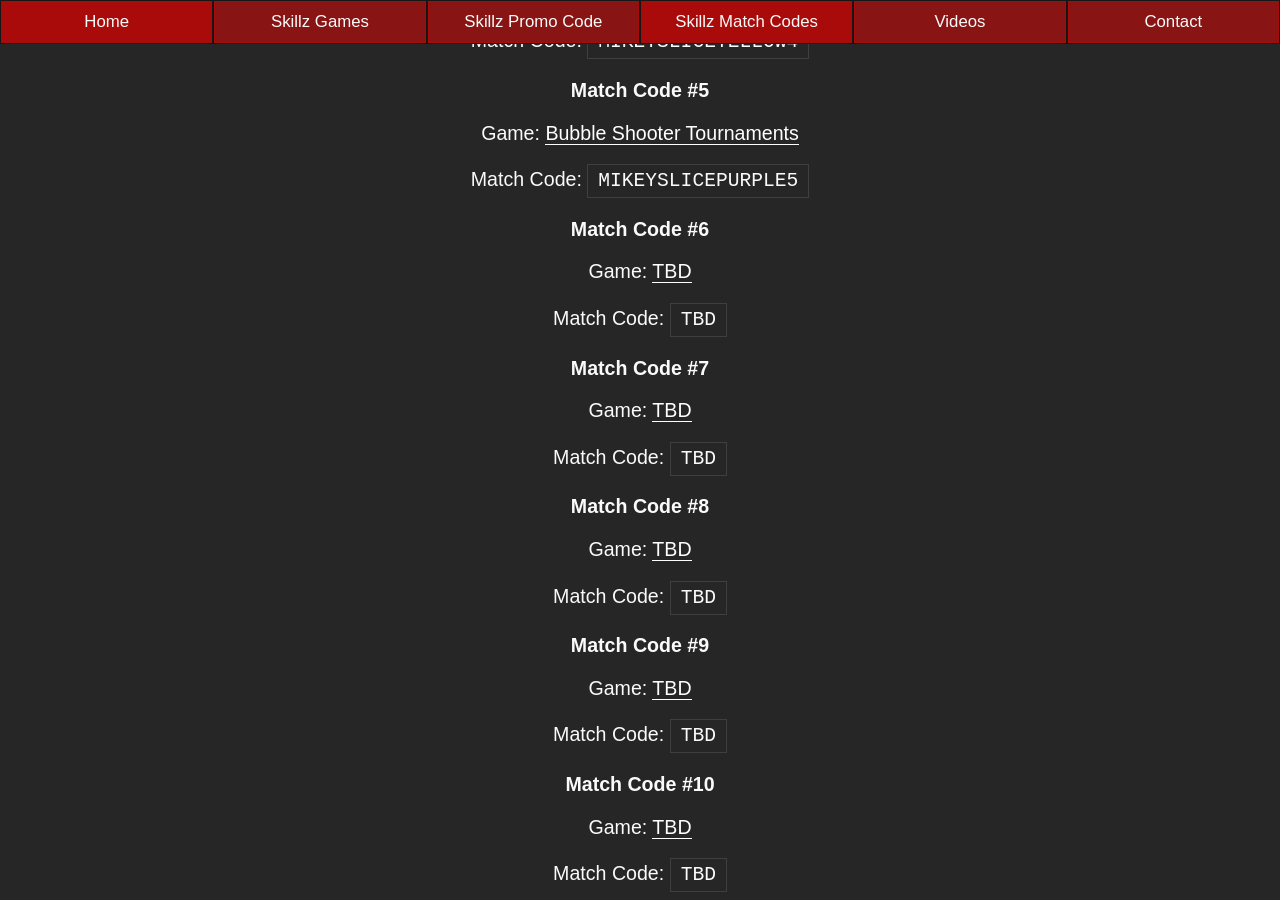
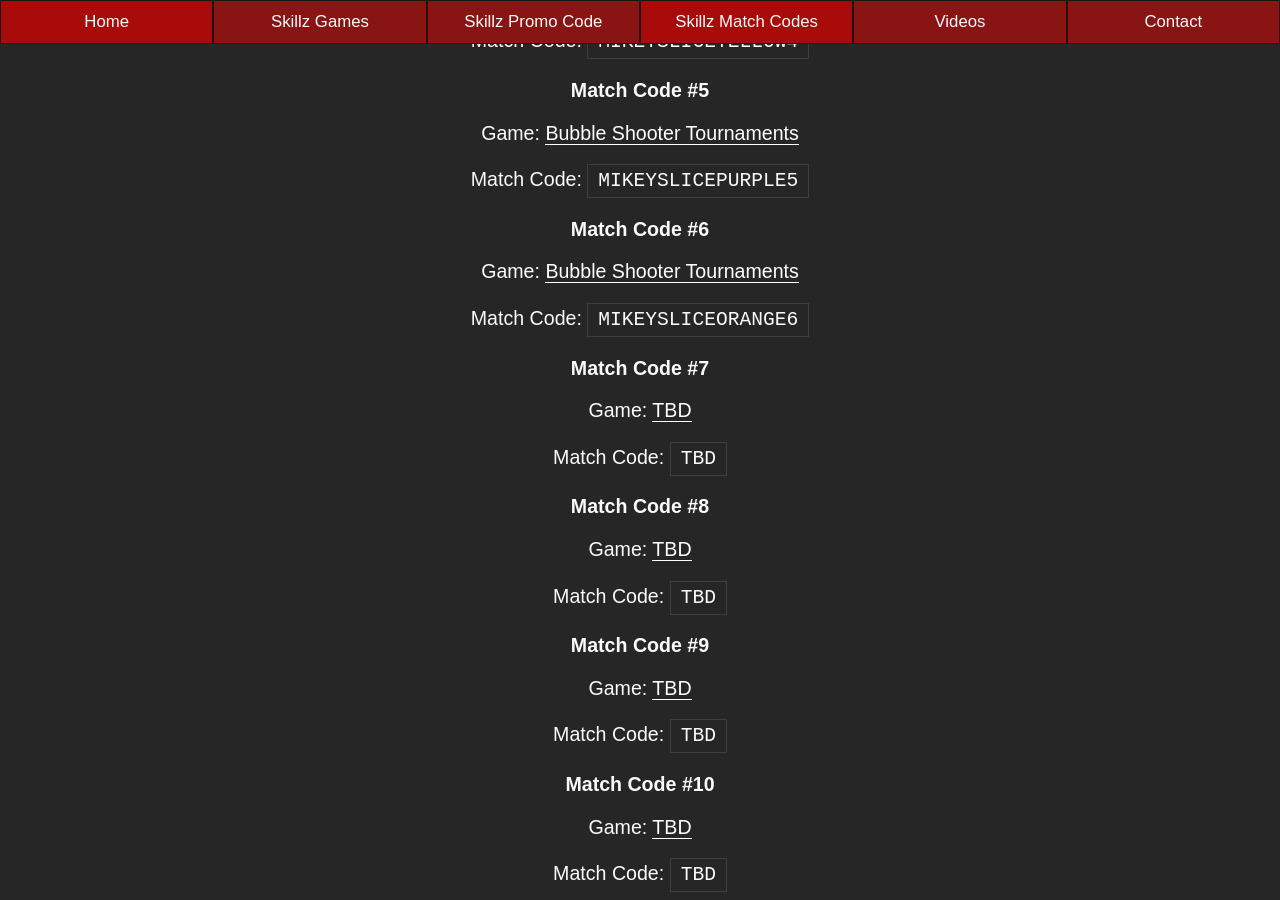
Before and after one commit to mikeyslice/esports-medium, a Jekyll site: the page built from skillz-match-codes.md, in a window 1280 px wide and 900 px high, scrolled down 3798 px. Built offline with Jekyll 4.4.1, drawn with Linux system fonts in a browser that asks for light colours.

Commit message:
Update Skillz Match Codes “skillz-match-codes”

```diff
--- a/_includes/pages/skillz-match-codes.html
+++ b/_includes/pages/skillz-match-codes.html
@@ -133,9 +133,9 @@
 
 <h3>Match Code #6</h3>
 
-<p>Game: <a href="/skillz-games/">TBD</a><p>
+<p>Game: <a href="/skillz-games/">Bubble Shooter Tournaments</a><p>
 
-<p>Match Code: <code>TBD</code><p>
+<p>Match Code: <code>MIKEYSLICEORANGE6</code><p>
 
 <h3>Match Code #7</h3>
 
```
